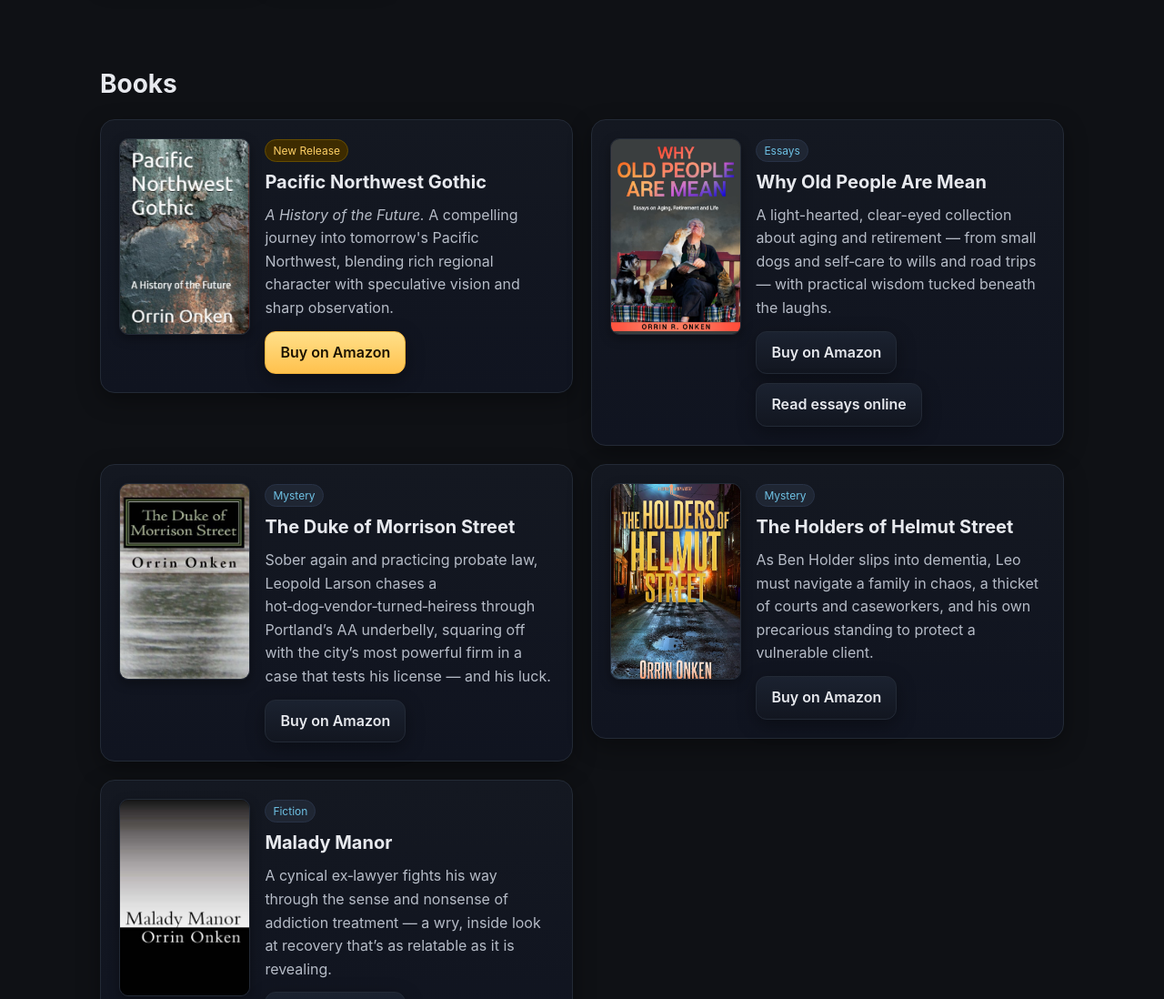
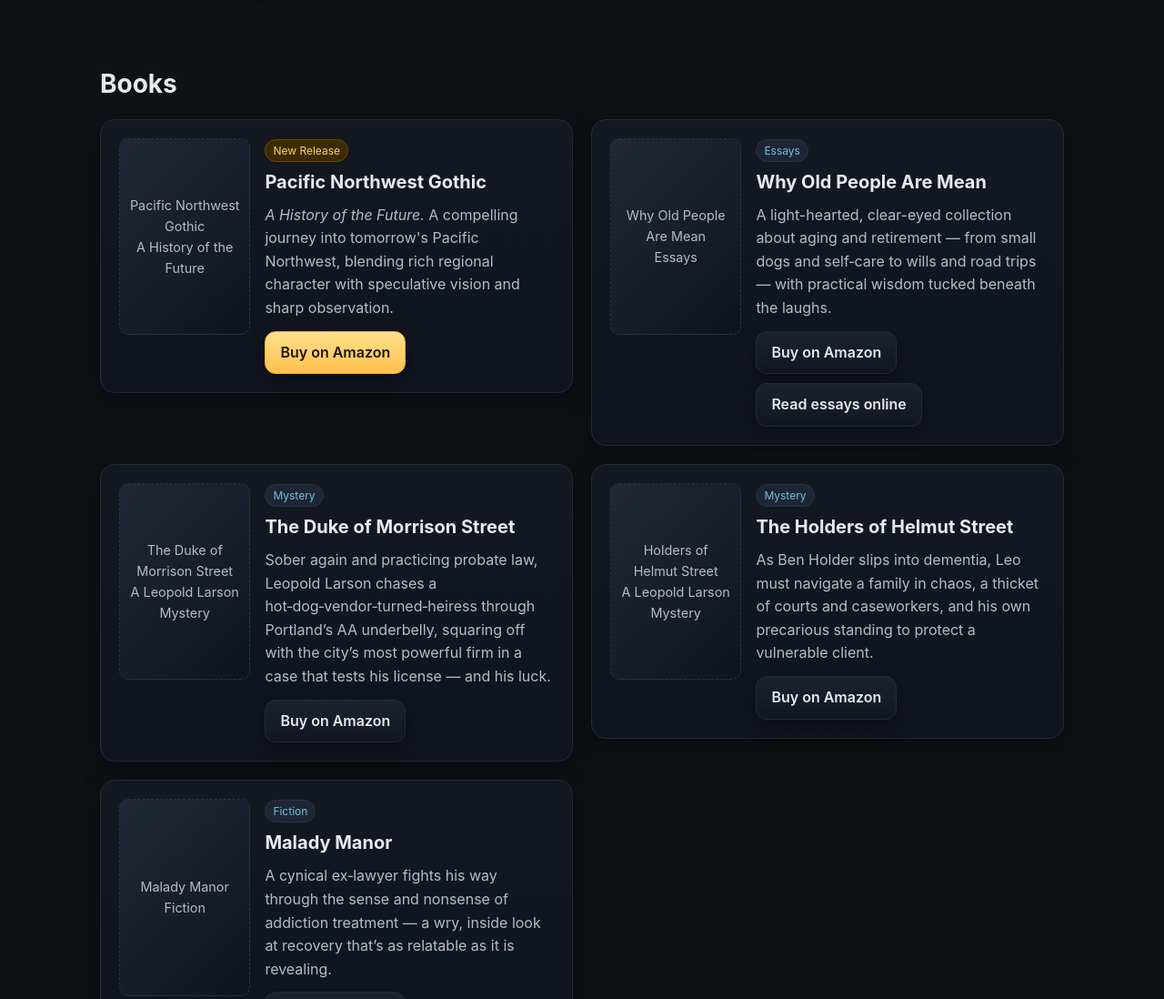
Before and after one commit to orrinonken/salishpondsweb, a plain HTML site: page index.html in a window 1280 px wide. Shown: the part 620-1718 px from the top of the page at 91% size. Drawn offline with Linux system fonts and the light colour scheme.

Commit message:
fix for facebook

```diff
--- a/index.html
+++ b/index.html
@@ -5,18 +5,20 @@
 <title>Orrin Onken — Author of Pacific Northwest Gothic, Leopold Larson Mysteries, and Essays on Aging</title>
 <meta name="viewport" content="width=device-width, initial-scale=1" />
 <meta name="description" content="The official landing page for Orrin Onken, author of Pacific Northwest Gothic: A History of the Future, the Leopold Larson mysteries, and essays on aging. Read his work and explore his books." />
-<link rel="canonical" href="https://example.com/" />
+<link rel="canonical" href="https://salishpondspress.com/" />
 <meta property="og:title" content="Orrin Onken — Author" />
 <meta property="og:description"
       content="Author of Pacific Northwest Gothic: A History of the Future, mysteries with a legal edge, and essays on aging. Explore books by Orrin Onken." />
 <meta property="og:type" content="website" />
-<meta property="og:url" content="https://example.com/" />
-<meta property="og:image" content="https://example.com/leocover.jpg" />
+<meta property="og:url" content="https://salishpondspress.com/" />
+<meta property="og:image" content="https://salishpondspress.com/leocover.jpg" />
+<meta property="og:image:width" content="900" />
+<meta property="og:image:height" content="1200" />
 <meta name="twitter:card" content="summary_large_image" />
 <meta name="twitter:title" content="Orrin Onken — Author" />
 <meta name="twitter:description"
       content="Author of Pacific Northwest Gothic: A History of the Future, mysteries with a legal edge, and essays on aging. Explore books by Orrin Onken." />
-<meta name="twitter:image" content="https://example.com/leocover.jpg" />
+<meta name="twitter:image" content="https://salishpondspress.com/leocover.jpg" />
 
 <style>
   :root {
@@ -140,16 +142,19 @@
   @media (max-width: 700px) {
     .book { grid-template-columns: 1fr; }
   }
-
-  .cover-img {
+  .cover {
     width: 100%;
     aspect-ratio: 2/3;
-    object-fit: cover;
     border-radius: 10px;
-    border: 1px solid var(--border);
-    box-shadow: 0 4px 12px var(--shadow);
+    background: linear-gradient(135deg, #212836 0%, #0f141f 100%);
+    border: 1px dashed #2b3444;
+    display: grid;
+    place-items: center;
+    color: var(--muted);
+    font-size: .9rem;
+    padding: 10px;
+    text-align: center;
   }
-
   .tag {
     display: inline-block;
     font-size: .75rem;
@@ -261,7 +266,10 @@
       <!-- Pacific Northwest Gothic (New Release) -->
       <div class="col-6">
         <article class="panel book">
-          <img src="pnw-gothic.jpg" alt="Pacific Northwest Gothic book cover" class="cover-img" />
+          <div class="cover" aria-hidden="true">
+            Pacific Northwest Gothic<br />
+            A History of the Future
+          </div>
           <div>
             <span class="tag new-release">New Release</span>
             <h3>Pacific Northwest Gothic</h3>
@@ -281,7 +289,10 @@
       <!-- Why Old People Are Mean -->
       <div class="col-6">
         <article class="panel book">
-          <img src="why-old-people.jpg" alt="Why Old People Are Mean book cover" class="cover-img" />
+          <div class="cover" aria-hidden="true">
+            Why Old People Are Mean<br />
+            Essays
+          </div>
           <div>
             <span class="tag">Essays</span>
             <h3>Why Old People Are Mean</h3>
@@ -304,7 +315,10 @@
       <!-- The Duke of Morrison Street -->
       <div class="col-6">
         <article class="panel book">
-          <img src="duke-of-morrison.jpg" alt="The Duke of Morrison Street book cover" class="cover-img" />
+          <div class="cover" aria-hidden="true">
+            The Duke of Morrison Street<br />
+            A Leopold Larson Mystery
+          </div>
           <div>
             <span class="tag">Mystery</span>
             <h3>The Duke of Morrison Street</h3>
@@ -326,7 +340,10 @@
       <!-- The Holders of Helmut Street -->
       <div class="col-6">
         <article class="panel book">
-          <img src="holders-of-helmut.jpg" alt="The Holders of Helmut Street book cover" class="cover-img" />
+          <div class="cover" aria-hidden="true">
+            Holders of Helmut Street<br />
+            A Leopold Larson Mystery
+          </div>
           <div>
             <span class="tag">Mystery</span>
             <h3>The Holders of Helmut Street</h3>
@@ -348,7 +365,10 @@
       <!-- Malady Manor -->
       <div class="col-6">
         <article class="panel book">
-          <img src="malady-manor.jpg" alt="Malady Manor book cover" class="cover-img" />
+          <div class="cover" aria-hidden="true">
+            Malady Manor<br />
+            Fiction
+          </div>
           <div>
             <span class="tag">Fiction</span>
             <h3>Malady Manor</h3>
@@ -480,7 +500,7 @@
     "name": "Orrin Onken",
     "jobTitle": "Author",
     "description": "Retired elder-law attorney and author of Pacific Northwest Gothic, the Leopold Larson mysteries, and essays on aging.",
-    "url": "https://example.com/",
+    "url": "https://salishpondspress.com/",
     "sameAs": [
       "https://medium.com/@orrinonken"
     ],
```
